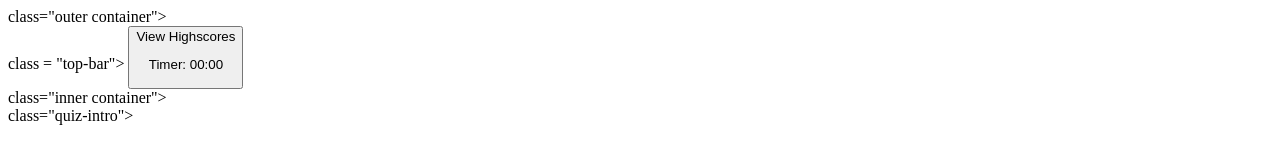
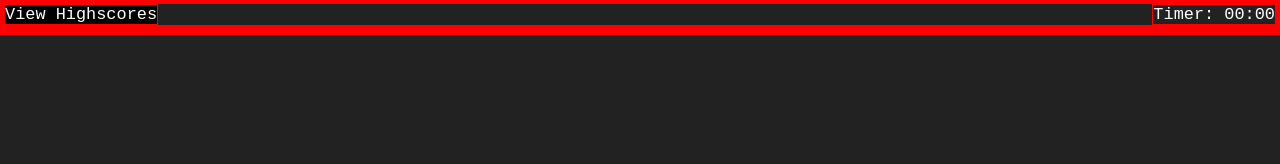
Before and after one commit to Titan-MP/cyberpunk-code-quiz, a plain HTML site: page resources/index.html in a window 1280 px wide. Drawn offline with Linux system fonts and the light colour scheme; files whose address does not match are found by name.

Commit message:
added some css and began structure

```diff
--- a/resources/assets/workspace/css/primary-style.css
+++ b/resources/assets/workspace/css/primary-style.css
@@ -0,0 +1,37 @@
+* {
+
+margin: 0;
+padding: 0;
+box-sizing: border-box;
+
+border: 1px solid red;
+
+font-family: monospace;
+
+}
+
+body {
+background-color: #222222;
+
+}
+
+p {
+    color: white;
+    font-size: 1.3em;
+}
+
+button {
+    outline: none;
+    background-color: black;
+    color: white;
+    font-size: 1.3em;
+}
+.outer-container {
+    padding : 10px;
+}
+
+ .top-bar p {
+        float: right ;
+
+
+}
--- a/resources/index.html
+++ b/resources/index.html
@@ -9,26 +9,23 @@
 </head>
 <body>
      <!-- main outer div -->
-    <div> class="outer container">
+    <div class="outer container">
 
 <!-- Top bar section  -->
-<div> class = "top-bar">
-<button>View Highscores
+<div class = "top-bar">
+<button>View Highscores</button>
 <p>Timer: 00:00</p>
+</div>
 
-</button>
-
-
-</div>
-        <!-- inner div -->
-    <div>class="inner container">
+<!-- inner div -->
+    <div class="inner container">
 
 
         <!-- main header/quiz intro section -->
 
     </div>
 
-    <header> class="quiz-intro">
+    <header class="quiz-intro">
 
 
     </header>
```
